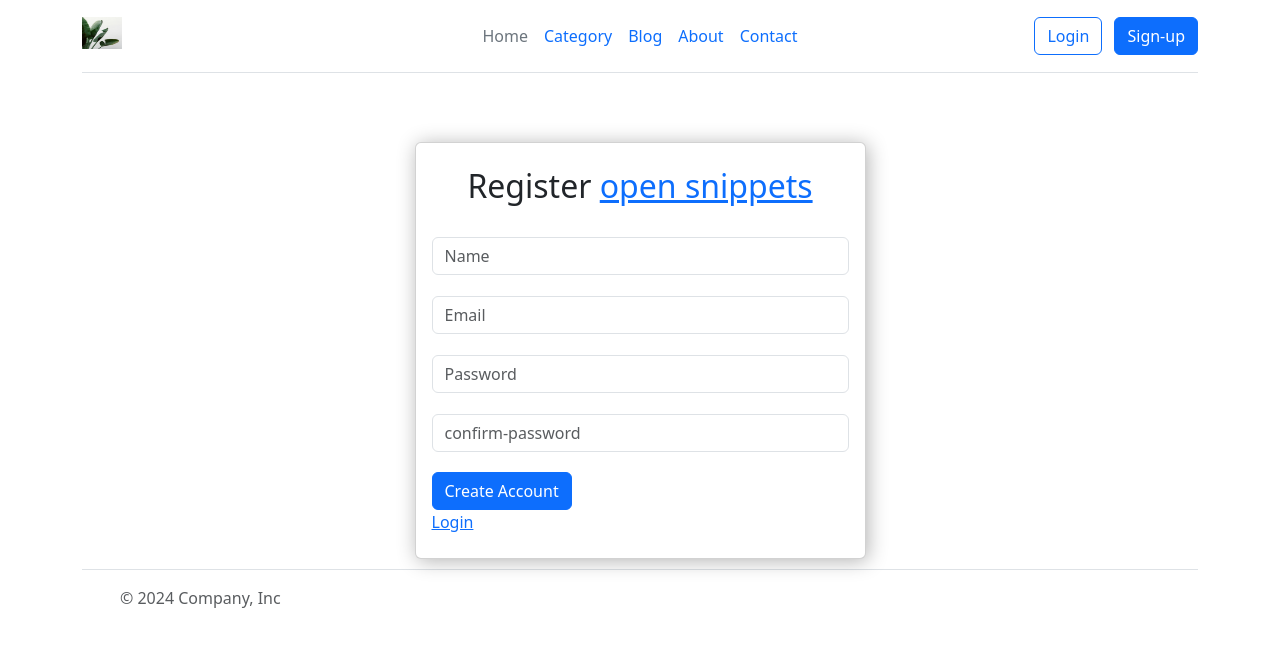
After one commit to itsmeShishir/orchid, a Django app: page /register/ in a window 1280 px wide. The commit adds this page. Shown: the top 647 px of the page. Run offline with Django 5.2, Linux system fonts and the light colour scheme.

Commit message:
just login

```diff
--- a/contact/forms.py
+++ b/contact/forms.py
@@ -1,14 +1,23 @@
 from django import forms
 from contact.models import Contact
+from django.contrib.auth.forms import UserCreationForm
+from django.contrib.auth.models import User
 
 class ContactForm(forms.ModelForm):
     class Meta:
         model = Contact
-        fields = ("first_name",
+        fields = ["first_name",
                   "last_name",
                   "email",
                    "description",
-                   "number")
+                   "number"]
+
+class UserRegistrationForm(UserCreationForm):
+    email = forms.EmailField()
+    class Meta:
+        model= User
+        fields = ["username", "email", "password1",
+                  "password2" ]
 
 class ContactForms(forms.Form):
     first_name = forms.CharField( max_length=50, required=False)
--- a/contact/urls.py
+++ b/contact/urls.py
@@ -2,4 +2,8 @@ from django.urls import path
 from contact import views
 urlpatterns = [
    path("contact/", views.contact_us, name="contact"),
+   path("login/", views.login_view, name="login"),
+   path("register/", views.register_view, name="register"),
+   path("logout/", views.logout_view, name="logout"),
+
 ]
--- a/contact/views.py
+++ b/contact/views.py
@@ -1,7 +1,9 @@
 from django.shortcuts import render, redirect
 from contact.models import Contact
-from .forms import ContactForms
+from .forms import ContactForms, UserRegistrationForm
 # Create your views here.
+from django.contrib.auth import authenticate, login, logout
+from django.contrib.auth.forms import AuthenticationForm
 
 def contact_us(request):
     if request.method == "POST":
@@ -19,3 +21,31 @@ def contact_us(request):
         form = ContactForms()
 
     return render(request, "contact.html")
+
+def logout_view(request):
+    logout(request)
+    return redirect('home')
+
+def login_view(request):
+    if request.method == "POST":
+        form = AuthenticationForm(request, data= request.POST)
+        if form.is_valid():
+            username = form.cleaned_data.get('username')
+            password = form.cleaned_data.get('password')
+            user = authenticate(username=username, password=password)
+            if user is not None:
+                login(request, user)
+                return redirect('home')
+    else:
+        pass
+    return render(request, "login.html")
+
+def register_view(request):
+    if request.method == "POST":
+        form = UserRegistrationForm(request.POST)
+        if form.is_valid():
+            form.save()
+            return redirect("login")
+    else:
+        form = UserRegistrationForm()
+    return render(request, "register.html", {"form":form})
--- a/static/css/style.css
+++ b/static/css/style.css
@@ -144,3 +144,55 @@ filter: progid:DXImageTransform.Microsoft.gradient( startColorstr='#001a606f', e
   -webkit-transform: rotateY(0);
           transform: rotateY(0);
 }
+
+
+@import url('https://fonts.googleapis.com/css?family=PT+Sans');
+
+body{
+  background: #fff;
+  font-family: 'PT Sans', sans-serif;
+}
+h2{
+  padding-top: 1.5rem;
+}
+a{
+  color: #333;
+}
+a:hover{
+  color: #da5767;
+  text-decoration: none;
+}
+.card{
+  border: 0.40rem solid #f8f9fa;
+  top: 10%;
+}
+.form-control{
+  background-color: #f8f9fa;
+  padding: 20px;
+  padding: 25px 15px;
+  margin-bottom: 1.3rem;
+}
+
+.form-control:focus {
+
+    color: #000000;
+    background-color: #ffffff;
+    border: 3px solid #da5767;
+    outline: 0;
+    box-shadow: none;
+
+}
+
+.btn{
+  padding: 0.6rem 1.2rem;
+  background: #da5767;
+  border: 2px solid #da5767;
+}
+.btn-primary:hover {
+
+
+    background-color: #df8c96;
+    border-color: #df8c96;
+  transition: .3s;
+
+}
--- a/templates/header.html
+++ b/templates/header.html
@@ -27,9 +27,16 @@
         <li><a href={% url "contact" %} class="nav-link px-2">Contact</a></li>
       </ul>
 
+      {% if user.is_authenticated %}
       <div class="col-md-3 text-end">
-        <button type="button" class="btn btn-outline-primary me-2">Login</button>
-        <button type="button" class="btn btn-primary">Sign-up</button>
+        <a type="button" href={% url "logout" %} class="btn btn-outline-primary me-2">logout</a>
+        <a type="button" href={% url "register" %} class="btn btn-primary">{{user.username}}</a>
       </div>
+      {% else %}
+      <div class="col-md-3 text-end">
+        <a type="button" href={% url "login" %} class="btn btn-outline-primary me-2">Login</a>
+        <a type="button" href={% url "register" %} class="btn btn-primary">Sign-up</a>
+      </div>
+      {% endif %}
     </header>
   </div>
--- /dev/null
+++ b/templates/register.html
@@ -0,0 +1,36 @@
+{% include "header.html" %}
+    <div class="container">
+  <div class="row justify-content-center">
+  <div class="col-md-5">
+   <div class="card">
+     <h2 class="card-title text-center">Register <a href="http://opensnippets.com">open snippets</a></h2>
+      <div class="card-body py-md-4">
+       <form method="POST" >
+            {% csrf_token %}
+          <div class="form-group">
+             <input type="text" class="form-control" id="name" name="username" placeholder="Name">
+        </div>
+        <div class="form-group">
+             <input type="email" class="form-control" name="email" id="email" placeholder="Email">
+                            </div>
+
+
+   <div class="form-group">
+     <input type="password" class="form-control" name="password1" id="password" placeholder="Password">
+   </div>
+   <div class="form-group">
+      <input type="password" class="form-control" name="password2" id="confirm-password" placeholder="confirm-password">
+   </div>
+   <div class="d-flex flex-row align-items-center justify-content-between">
+    <button class="btn btn-primary" type="submit">Create Account</button>
+
+        </div>
+       </form>
+      <a href="login/">Login</a>
+
+     </div>
+  </div>
+</div>
+</div>
+</div>
+{% include "footer.html" %}
```
Also changed, not shown: templates/login.html (added, +17 -0 lines), db.sqlite3.
